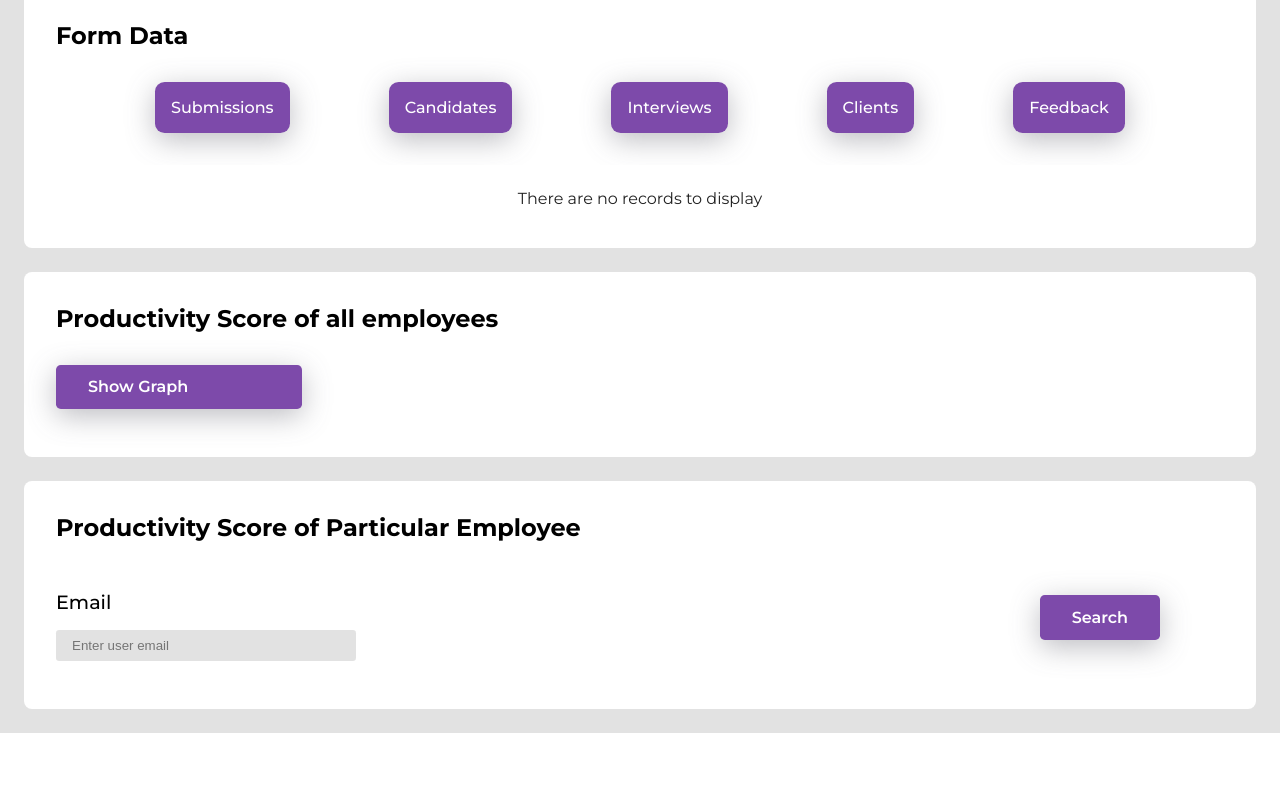
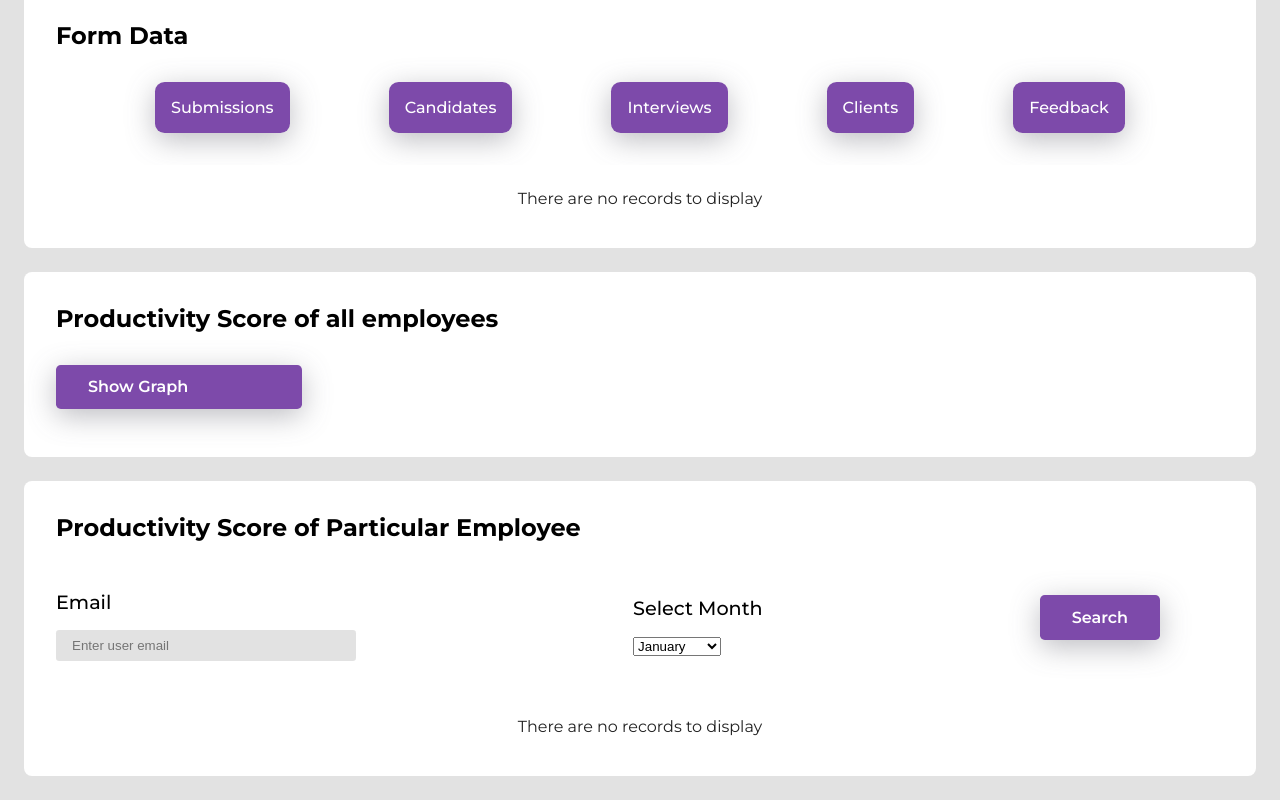
Before and after one commit to diptanshumahish/wg_pwa, a Next.js app: page /adminpage in a window 1280 px wide. Shown: the part 852-1652 px from the top of the page. Before the commit the page ends 1585 px from the top, so only its background shows below. Built offline with nearby package versions, Linux system fonts and the light colour scheme.

Commit message:
updated particular sorted data

```diff
--- a/pages/adminpage.js
+++ b/pages/adminpage.js
@@ -617,7 +617,6 @@ export default function Admin() {
             setDataT(temp);
         })
         setColumns(submissionsCol);
-
     }
     async function getCandidatess() {
         var temp = [];
@@ -694,25 +693,31 @@ export default function Admin() {
         setProdDat(genProdData);
     }
     //part Prod
-    async function getPartProd() {
+    const [sortHours, setSortHours] = useState([]);
+    const [month, setMonth] = useState('');
+    async function tableScore() {
 
         const docRef = doc(db, 'productivityScore', searchPart)
         const docSnap = (await getDoc(docRef));
         if (docSnap.exists()) {
-            var paridArray = [];
-            var parDatArray = [];
+            var tempAr = [];
+            var idCollection = [];
             var data = docSnap.data();
             var map = Object.entries(data);
-            for (let i = 0; i < map.length; i++) {
-                paridArray.push(map[i][0]);
+
+            map.forEach((ele) => {
+                var t = ele[0].toString();
+                var hi = t.split('/');
+                tempAr.push(hi[0]);
+                idCollection.push(hi[1]);
+            });
+            var idCol2 = [];
+            idCollection.filter((curr, index, ele) => {
+                if (curr == month) {
+                    idCol2.push(index);
                 }
-            setPartProdLab(paridArray);
-            for (let i = 0; i < map.length; i++) {
-                parDatArray.push(map[i][1]);
-            }
-            setPartProdData(parDatArray)
-        } else {
-            toast.error('Employee doesnot exist', {
+                if (idCol2 == []) {
+                    toast.error('No data for the month', {
                         position: "top-right",
                         autoClose: 5000,
                         hideProgressBar: false,
@@ -722,9 +727,45 @@ export default function Admin() {
                         progress: undefined,
                         theme: "light",
                     });
+                };
+            });
+            var finalAr = [];
+            idCol2.forEach((ele) => {
+                finalAr.push(map[ele]);
+            });
+            var fin = [];
+            var dat = [];
+            finalAr.forEach((ele) => {
+
+                var t = ele[0].split('/');
+                fin.push(Number(t[0]));
+                dat.push(ele[1]);
+
+            })
+            var newFin = [];
+            newFin = fin.map((item) => { return { date: item } });
+            newFin.forEach((ele, index) => {
+                ele['id'] = index + 1
+                ele['value'] = dat[index];
+            });
+            setSortHours(newFin);
         }
     }
-
+    var prodScoreColumn = [
+        {
+            name: 'date',
+            selector: row => row.date,
+            style: {
+                backgroundColor: 'rgba(63, 195, 128, 0.9)',
+                color: 'white',
+            },
+            sortable: true
+        },
+        {
+            name: 'Score',
+            selector: row => row.value,
+        }
+    ];
     return (
         <div>
             <Head>
@@ -754,10 +795,8 @@ export default function Admin() {
 
                                     Cookies.remove('isLogged');
                                     router.push('/');
-
                                 })
                         }
-
                     }>
                         Sign Out
                     </div>
@@ -947,6 +986,27 @@ export default function Admin() {
                                 }} />
                             </div>
                             <div className={s.findSpace}>
+                                <div className={s.inpHead}>
+                                    Select Month
+                                </div>
+                                <select id="month" onChange={() => {
+                                    setMonth(document.getElementById("month").value);
+                                }} required>
+                                    <option value="January">January</option>
+                                    <option value="February" >February</option>
+                                    <option value="March">March</option>
+                                    <option value="April">April</option>
+                                    <option value="May">May</option>
+                                    <option value="June">June</option>
+                                    <option value="July">July</option>
+                                    <option value="August">August</option>
+                                    <option value="September">September</option>
+                                    <option value="October">October</option>
+                                    <option value="November">November</option>
+                                    <option value="December">December</option>
+                                </select >
+                            </div>
+                            <div className={s.findSpace}>
                                 <div className={s.submitButton} onClick={
                                     () => {
                                         if (searchPart == '') {
@@ -963,22 +1023,30 @@ export default function Admin() {
                                             document.getElementById('searchPartEmail').value = '';
                                         }
                                         else {
-                                            getPartProd().then(() => {
-                                                setPartProd('block');
-                                                document.getElementById('searchPartEmail').value = '';
-                                            })
+                                            if (month != '') {
+                                                tableScore();
+                                            } else {
+                                                toast.error('No month entered', {
+                                                    position: "top-right",
+                                                    autoClose: 5000,
+                                                    hideProgressBar: false,
+                                                    closeOnClick: true,
+                                                    pauseOnHover: true,
+                                                    draggable: true,
+                                                    progress: undefined,
+                                                    theme: "light",
+                                                });
                                             }
 
-
+                                        }
                                     }
 
                                 }>Search</div>
                             </div>
                         </div>
                     </div>
-                    <Bar
-                        options={options3} data={data3} style={{ display: showPartProd }}
-
+                    <DataTable columns={prodScoreColumn} title={month}
+                        data={sortHours} pagination
                     />
                 </section>
             </main>
```
Also changed, not shown: pages/forms/candidates.js (+4 -6 lines), pages/forms/submissions.js (+3 -5 lines). Lines whose indentation alone changed are shown as unchanged.
